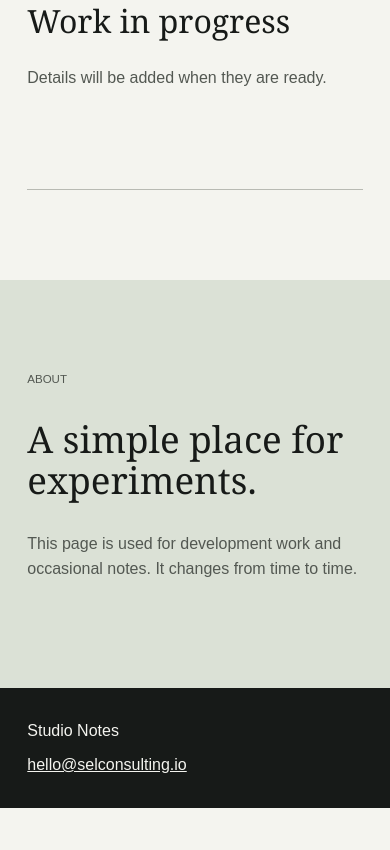
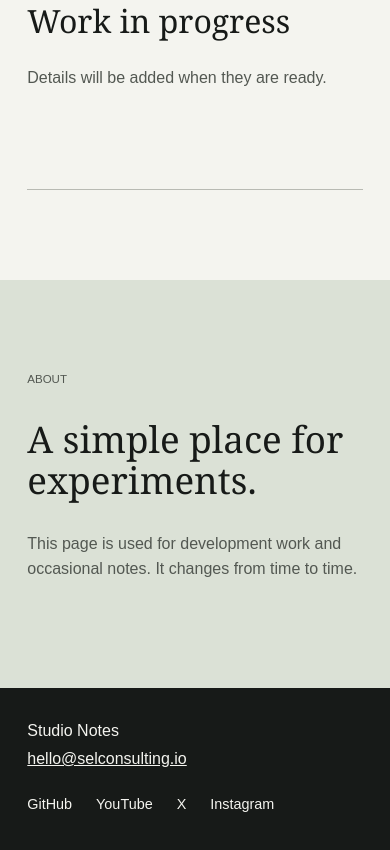
Before and after one commit to Epiphane1772/dev.selconsulting.io, a website: page site/index.html in a window 390 px wide. Shown: the part 1491-2341 px from the top of the page. Before the commit the page ends 2299 px from the top, so only its background shows below. Drawn offline with Linux system fonts and the light colour scheme.

Commit message:
Add verified social links

```diff
--- a/site/assets/styles.css
+++ b/site/assets/styles.css
@@ -25,12 +25,17 @@ h2 { font: 400 2rem/1.1 Georgia, serif; }
 .work-grid p, .about p { max-width: 480px; line-height: 1.6; color: #535852; }
 .about { background: #dbe1d6; }
 .about h2 { max-width: 680px; font-size: clamp(2.3rem, 5vw, 4.7rem); }
-footer { display: flex; justify-content: space-between; padding: 34px 7vw; background: #171a18; color: #f4f4ef; }
+footer { display: flex; align-items: flex-start; justify-content: space-between; gap: 32px; padding: 34px 7vw; background: #171a18; color: #f4f4ef; }
+.footer-contact { display: flex; flex-direction: column; gap: 10px; }
+.social-links { display: flex; flex-wrap: wrap; justify-content: flex-end; gap: 14px 24px; }
+.social-links a { padding: 4px 0; text-underline-offset: 4px; }
+.social-links a:focus-visible { outline: 2px solid currentColor; outline-offset: 4px; }
 @media (max-width: 680px) {
   .menu-toggle { display: block; }
   nav { position: absolute; z-index: 4; top: 68px; left: 0; right: 0; display: none; flex-direction: column; padding: 26px 7vw; background: #f4f4ef; }
   nav.open { display: flex; }
   .work-grid { grid-template-columns: 1fr; }
   .work-grid article + article { padding-left: 0; border-left: 0; }
-  footer { flex-direction: column; gap: 16px; }
+  footer { flex-direction: column; gap: 24px; }
+  .social-links { position: static; display: flex; flex-direction: row; justify-content: flex-start; padding: 0; background: transparent; }
 }
--- a/site/index.html
+++ b/site/index.html
@@ -46,8 +46,16 @@
   </main>
 
   <footer id="contact">
-    <span>Studio Notes</span>
-    <a href="mailto:hello@selconsulting.io">hello@selconsulting.io</a>
+    <div class="footer-contact">
+      <span>Studio Notes</span>
+      <a href="mailto:hello@selconsulting.io">hello@selconsulting.io</a>
+    </div>
+    <nav class="social-links" aria-label="SEL Consulting social media">
+      <a href="https://github.com/sel-consulting" rel="me noopener noreferrer" target="_blank">GitHub</a>
+      <a href="https://www.youtube.com/@selconsulting" rel="me noopener noreferrer" target="_blank">YouTube</a>
+      <a href="https://x.com/selconsultingio" rel="me noopener noreferrer" target="_blank">X</a>
+      <a href="https://www.instagram.com/selconsultingio/" rel="me noopener noreferrer" target="_blank">Instagram</a>
+    </nav>
   </footer>
   <script src="/assets/app.js"></script>
 </body>
```
Also changed, not shown: tests/validate.mjs (+5 -0 lines).
